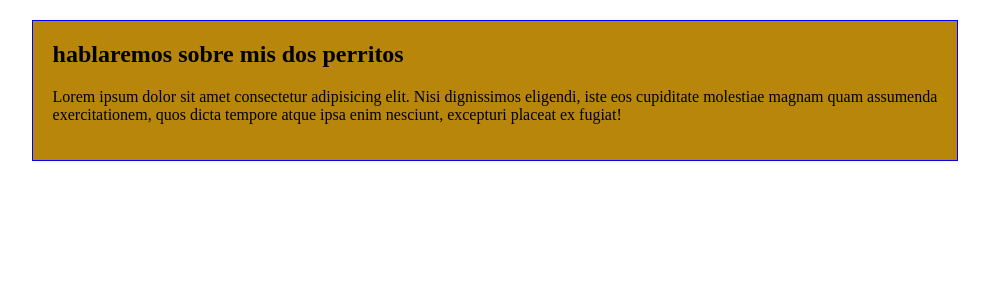
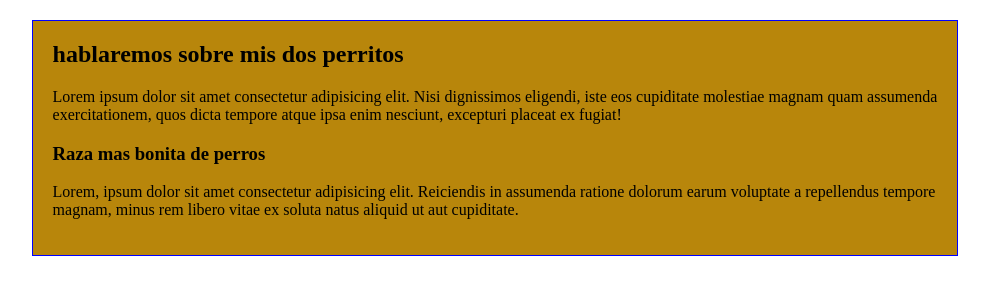
Before and after one commit to crisxivan/prueba, a plain HTML site: page index.html in a window 1280 px wide. Shown: the whole page, without its empty margins (145-1134 px from the left). Drawn offline with Linux system fonts and the light colour scheme.

Commit message:
Agrego raza mas bonita de perros

```diff
--- a/index.html
+++ b/index.html
@@ -11,6 +11,8 @@
 <div class="main">
     <h2>hablaremos sobre mis dos perritos</h2>
     <p>Lorem ipsum dolor sit amet consectetur adipisicing elit. Nisi dignissimos eligendi, iste eos cupiditate molestiae magnam quam assumenda exercitationem, quos dicta tempore atque ipsa enim nesciunt, excepturi placeat ex fugiat!</p>
+    <h3>Raza mas bonita de perros</h3>
+    <p>Lorem, ipsum dolor sit amet consectetur adipisicing elit. Reiciendis in assumenda ratione dolorum earum voluptate a repellendus tempore magnam, minus rem libero vitae ex soluta natus aliquid ut aut cupiditate.</p>
 </div>
 </body>
 </html>
```
